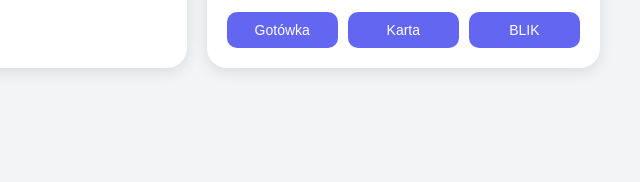
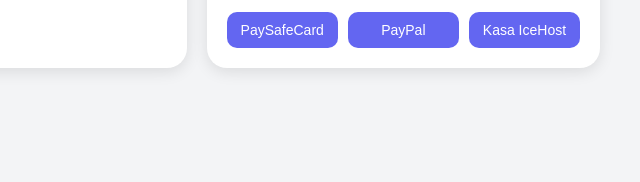
Before and after one commit to usernamesigma123/moonpacksofficial, a plain HTML site: page index.html in a window 1280 px wide. Shown: the part 399-581 px from the top of the page, 640-1280 px from the left. Drawn offline with Linux system fonts and the light colour scheme.

Commit message:
Update index.html

```diff
--- a/index.html
+++ b/index.html
@@ -63,9 +63,9 @@ header { background: linear-gradient(90deg,#6366f1,#8b5cf6,#ec4899); color:white
       <div style="font-weight:bold;border-top:1px solid #ccc;margin-top:5px;padding-top:5px;"><span>Suma:</span><span id="total">0,00 zł</span></div>
     </div>
     <div class="actions">
-      <button class="btn" onclick="selectPaymentMethod('cash')">Gotówka</button>
-      <button class="btn" onclick="selectPaymentMethod('card')">Karta</button>
-      <button class="btn" onclick="selectPaymentMethod('blik')">BLIK</button>
+      <button class="btn" onclick="selectPaymentMethod('cash')">PaySafeCard</button>
+      <button class="btn" onclick="selectPaymentMethod('card')">PayPal</button>
+      <button class="btn" onclick="selectPaymentMethod('blik')">Kasa IceHost</button>
     </div>
   </div>
 </div>
```
